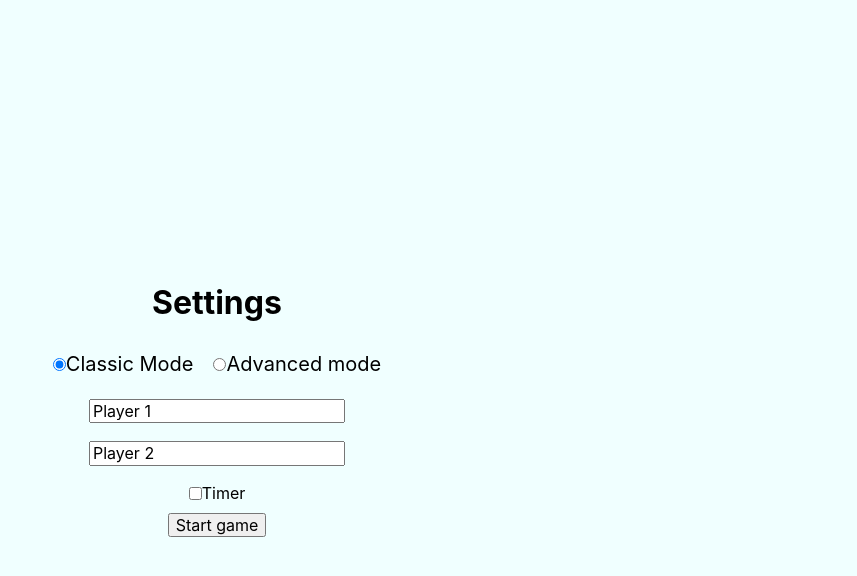
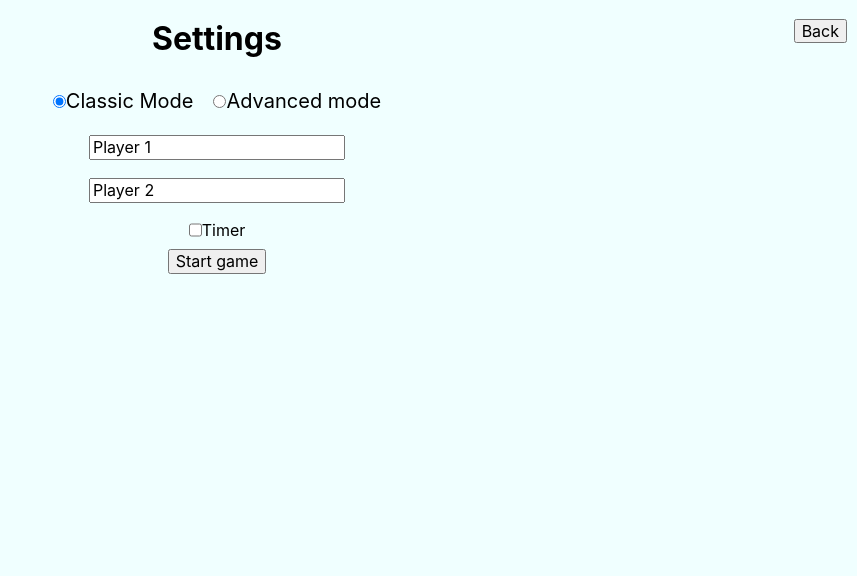
Before and after one commit to Dreams-Pursuit/gravitation, a React (Create React App) app in the folder frontend/: page / in a window 1280 px wide. Both pictures are taken after a click on the button "Offline Mode". Shown: the top 576 px of the page, without its empty margins (423-1280 px from the left). Built offline with nearby package versions, Linux system fonts and the light colour scheme.

Commit message:
Return back to menu button(in settings)

```diff
--- a/frontend/src/components/StartScreen/Setup.jsx
+++ b/frontend/src/components/StartScreen/Setup.jsx
@@ -8,6 +8,10 @@ function SetUp({setGameStarted, setGameSetup}){
         const secondPlayer = document.getElementById("player2Name").value;
         if (e.target.id === "game-start-button")setGameStarted(true);
         setGameSetup(false);
+    }
+    function goBackToMenu(e){
+        e.preventDefault();
+        if(e.target.id === "back-to-menu-button")setGameSetup(false);
     }
 
     function onTimerCheck(e){
@@ -30,7 +34,9 @@ function SetUp({setGameStarted, setGameSetup}){
     }
 
     return(
-        <div className="setup-screen">
+        <div className="setup-component">
+            <button id="back-to-menu-button" onClick={goBackToMenu}>Back</button>
+            <div className="setup-menu">
                 <h1>
                     Settings
                 </h1>
@@ -51,11 +57,12 @@ function SetUp({setGameStarted, setGameSetup}){
                     <label for="timer">Timer</label>
                 </div>
                 <div id="timer-value" hidden>
-                <input type="number" id="timer-minute" defaultValue="00" min="0" max="10" size="2" onBlur={validateTimerInput}/>
+                    <input type="text" id="timer-minute" defaultValue="00" size="2" onBlur={validateTimerInput}/>
                     <label>:</label>
-                <input type="number" id="timer-second" defaultValue="30" min ="0" max="59" size="2" onBlur={validateTimerInput} required/>
+                    <input type="text" id="timer-second" defaultValue="30" size="2" onBlur={validateTimerInput} required/>
                 </div>
                 <button id="game-start-button" onClick={onStartOfflineModeButton}>Start game</button>
+            </div>
         </div>
     );
 }
--- a/frontend/src/css/Setup.css
+++ b/frontend/src/css/Setup.css
@@ -1,11 +1,13 @@
-.setup-screen{
+.setup-component{
+    height: 100vh;
+    width: 100%;
+    background-color: azure;
+}
+.setup-menu{
     display: flex;
     flex-direction: column;
     justify-content: center;
     align-items: center;
-    height: 100vh;
-    width: 100%;
-    background-color: azure;
 }
 .choose-mode{
     display: flex;
@@ -18,10 +20,6 @@
     padding:5px;
     font-size: 20px;
 }
-.timer{
-    display: flex;
-    flex-direction:column;
-}
 
 #timer-checkbox{
     display:flex;
@@ -32,8 +30,12 @@
 
 #timer-value{
     margin-bottom: 10px;
+    padding: 5px;
 }
-#timer-value #timer{
-    margin-left: 5px;
-    margin-right: 5px;
+#back-to-menu-button{
+    position: absolute;
+    top: 9px;
+    right: 0;
+    margin: 10px;
+    cursor: pointer;
 }
```
Lines whose indentation alone changed are shown as unchanged.
